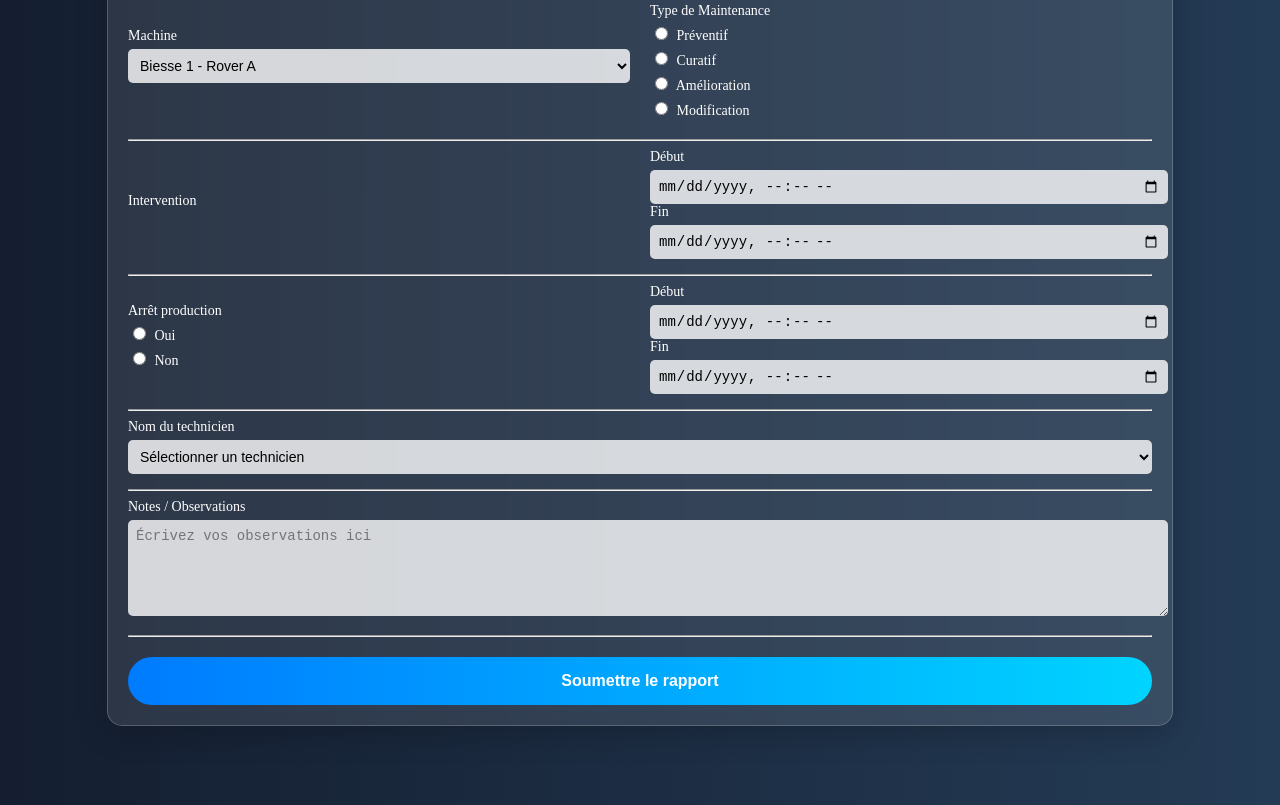
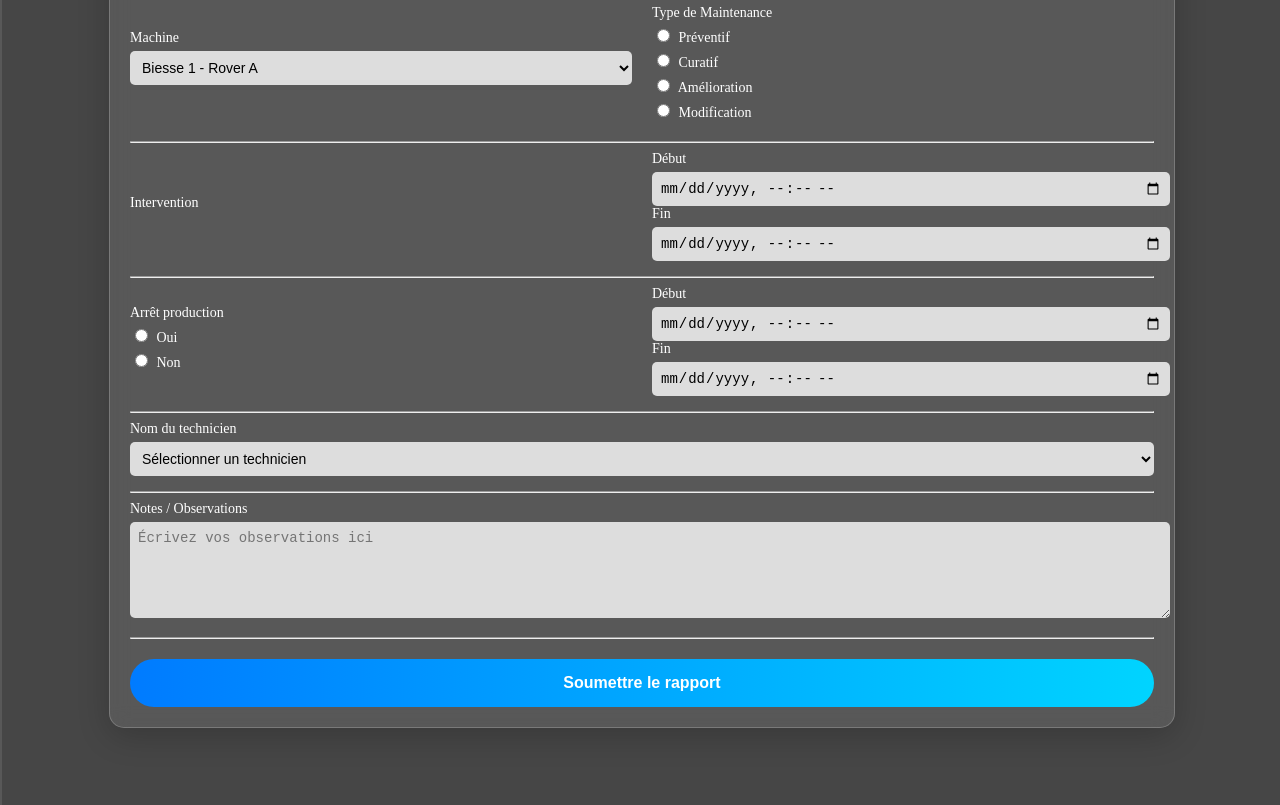
Before and after one commit to guillaumeMischler/repo, a website: page public/index.html in a window 1280 px wide. Shown: the part 85-890 px from the top of the page. Drawn offline with Linux system fonts and the light colour scheme.

Commit message:
Update styles.css

```diff
--- a/public/styles.css
+++ b/public/styles.css
@@ -6,6 +6,9 @@
  }
 
 #contentPage {
+ background-color: rgba(50, 50, 50, 0.9);
+    border: 2px solid rgba(255, 255, 255, 0.1);
+    border-radius: 20px;
     position: absolute;
     top: 0vh;
     height: 170vh;
@@ -14,7 +17,6 @@
     display: flex;
     justify-content: center;
     align-items: center;
-    background: linear-gradient(to right, #141e30, #243b55);
 }
 
         /* Styles pour le formulaire */
```
